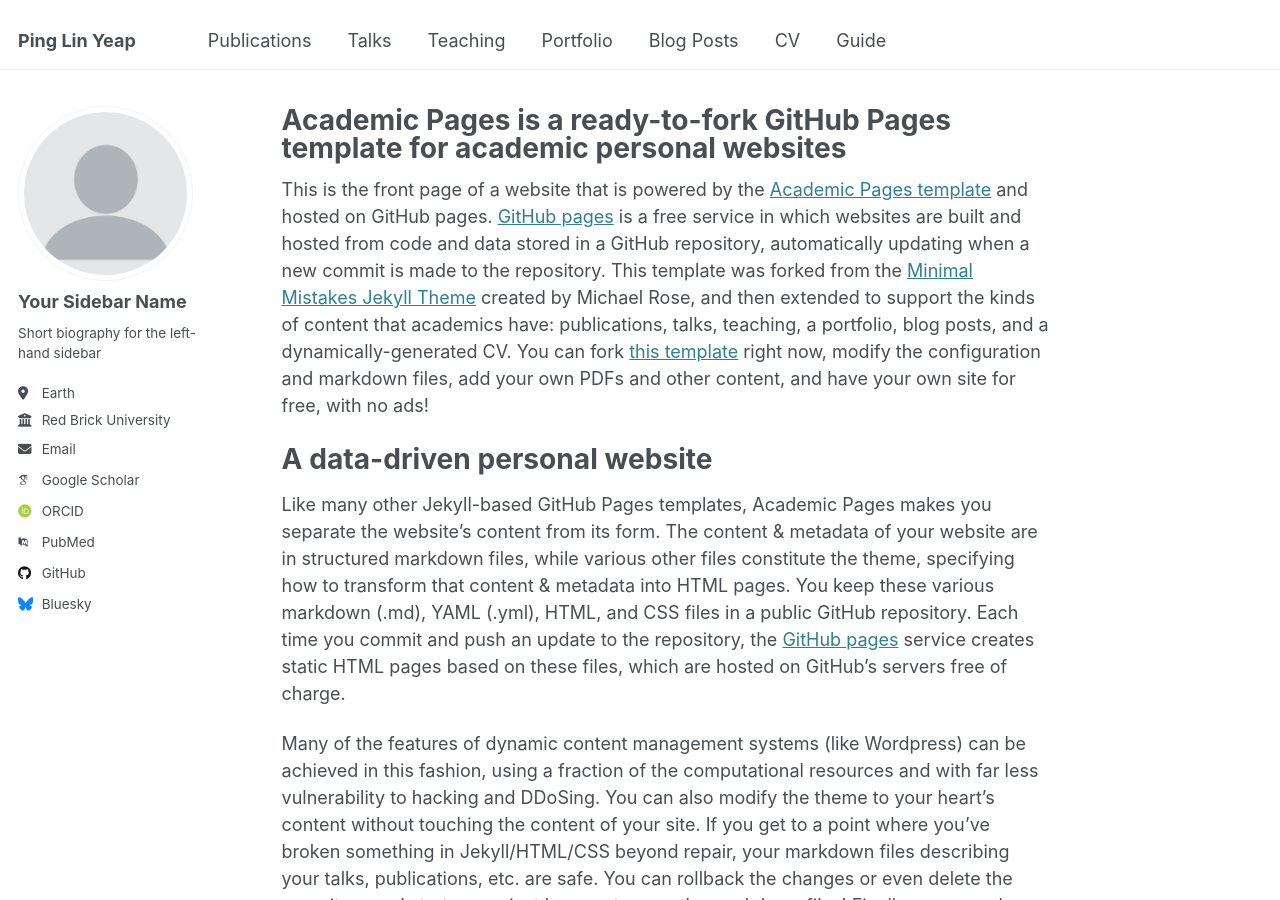
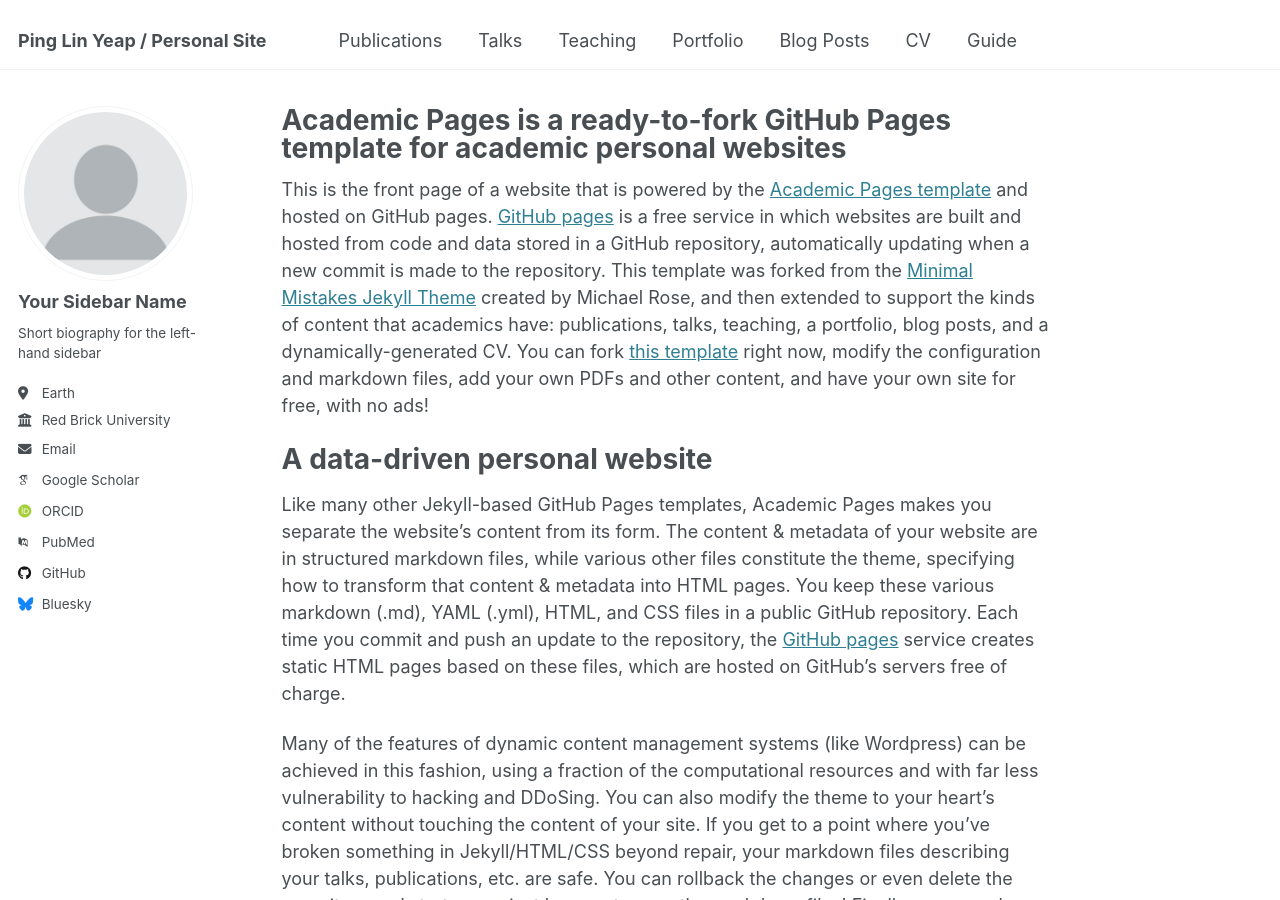
Before and after one commit to yeappl/yeappl.github.io, a Jekyll site: the page built from _pages/about.md, in a window 1280 px wide and 900 px high. Built offline with Jekyll 4.4.1, drawn with Linux system fonts in a browser that asks for light colours; some web fonts are replaced.

Commit message:
Update _config.yml

```diff
--- a/_config.yml
+++ b/_config.yml
@@ -9,7 +9,7 @@
 # Basic Site Settings
 locale                   : "en-US"
 site_theme               : "default"
-title                    : "Ping Lin Yeap"
+title                    : "Ping Lin Yeap / Personal Site"
 title_separator          : "-"
 name                     : &name "Your Name"
 description              : &description "personal description"
```
